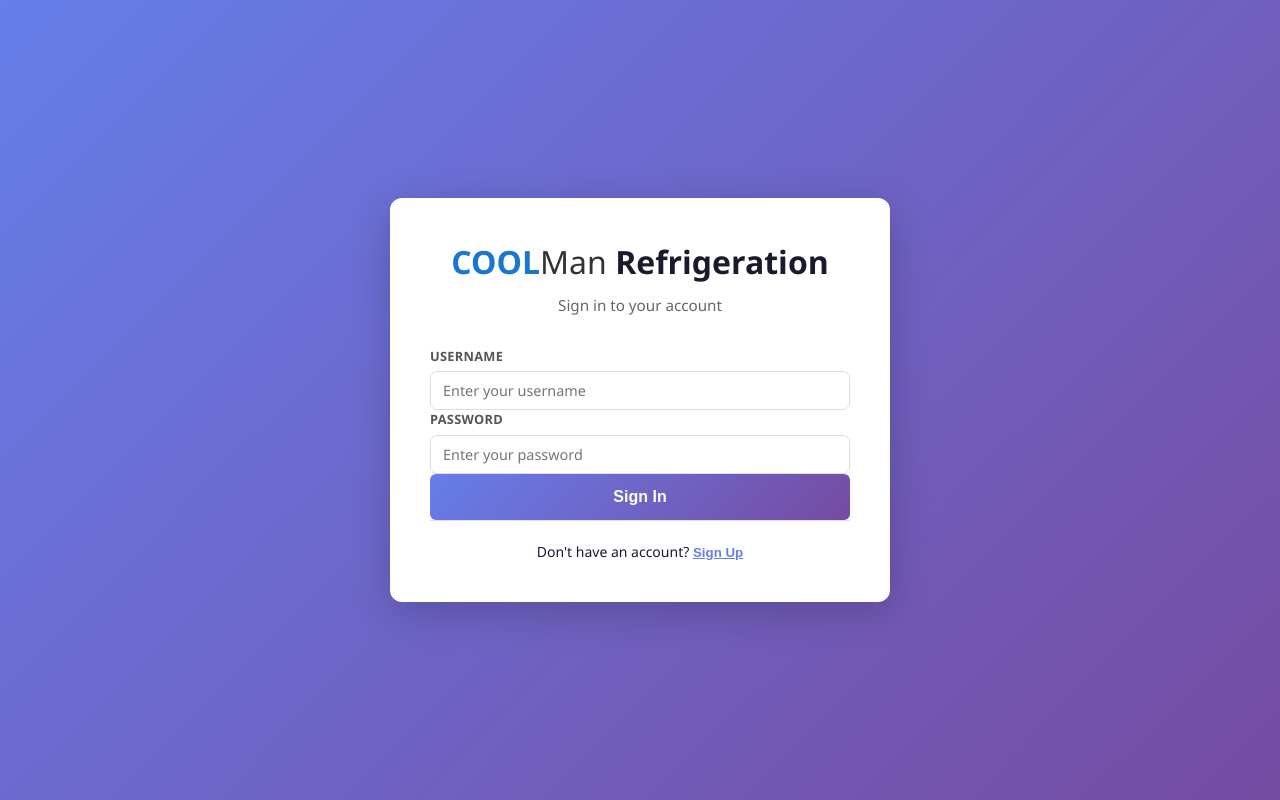
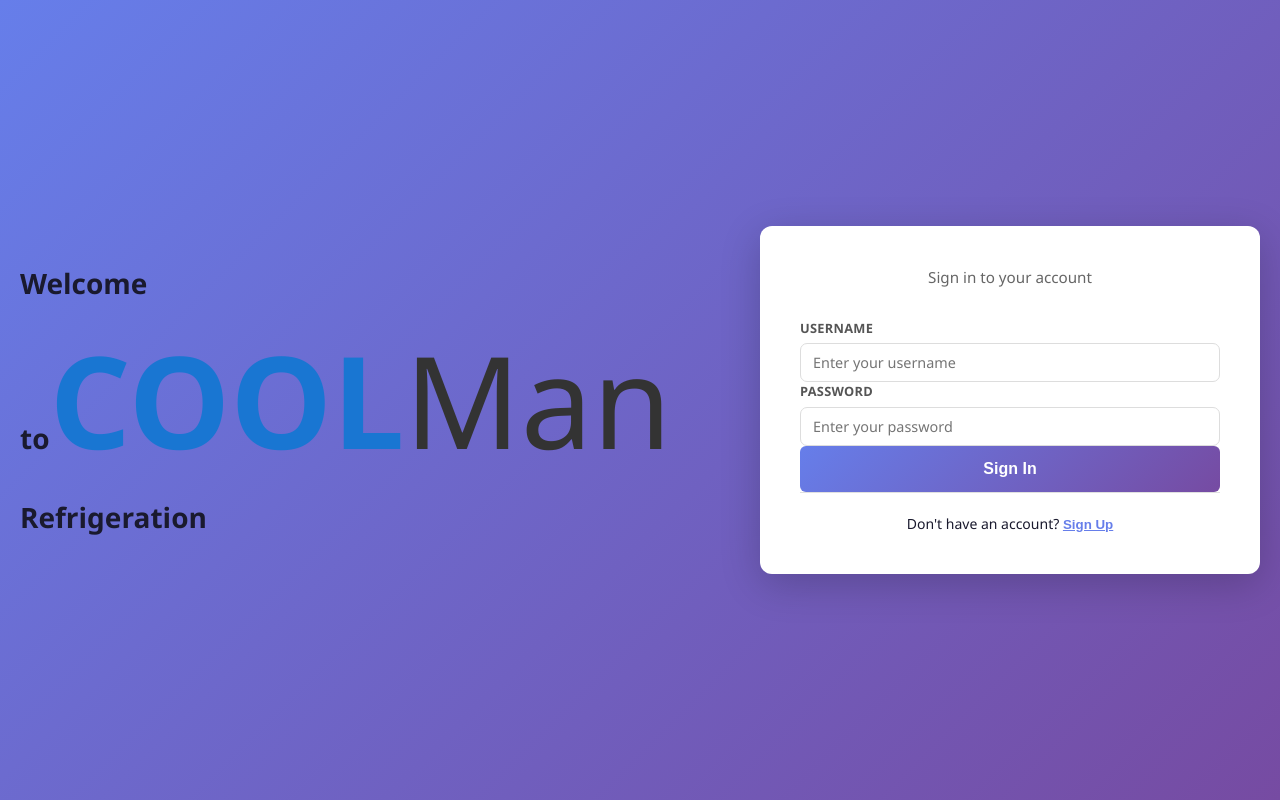
Before and after one commit to shanilkamfernando/CoolmanWorkshop, a React (Vite) app in the folder client/: page /signin in a window 1280 px wide. Built offline with nearby package versions, Linux system fonts and the light colour scheme; no server answers.

Commit message:
signin and signup page design changes done

```diff
--- a/client/src/components/auth/Auth.css
+++ b/client/src/components/auth/Auth.css
@@ -41,13 +41,15 @@
 }
 
 .brand-cool {
-  color: #2196f3;
+  color: #5b9bd5;
   font-weight: 700;
+  font-size: 8rem;
 }
 
 .brand-man {
-  color: #333;
+  color: #0070c0;
   font-weight: 400;
+  font-size: 8rem;
 }
 
 .auth-subtitle {
--- a/client/src/components/auth/SignIn.tsx
+++ b/client/src/components/auth/SignIn.tsx
@@ -83,12 +83,13 @@ const SignIn = () => {
 
   return (
     <div className="auth-container">
+      <h1>
+        Welcome to
+        <span className="brand-cool">COOL</span>
+        <span className="brand-man">Man</span> <br /> Refrigeration
+      </h1>
       <div className="auth-box">
         <div className="auth-header">
-          <h1>
-            <span className="brand-cool">COOL</span>
-            <span className="brand-man">Man</span> Refrigeration
-          </h1>
           <p className="auth-subtitle">Sign in to your account</p>
         </div>
 
--- a/client/src/components/auth/SignUp.tsx
+++ b/client/src/components/auth/SignUp.tsx
@@ -111,12 +111,13 @@ const SignUp = () => {
 
   return (
     <div className="auth-container">
+      <h1>
+        Welcome to
+        <span className="brand-cool">COOL</span>
+        <span className="brand-man">Man</span> <br /> Refrigeration
+      </h1>
       <div className="auth-box">
         <div className="auth-header">
-          <h1>
-            <span className="brand-cool">COOL</span>
-            <span className="brand-man">Man</span> Refrigeration
-          </h1>
           <p className="auth-subtitle">Create your account</p>
         </div>
 
```
